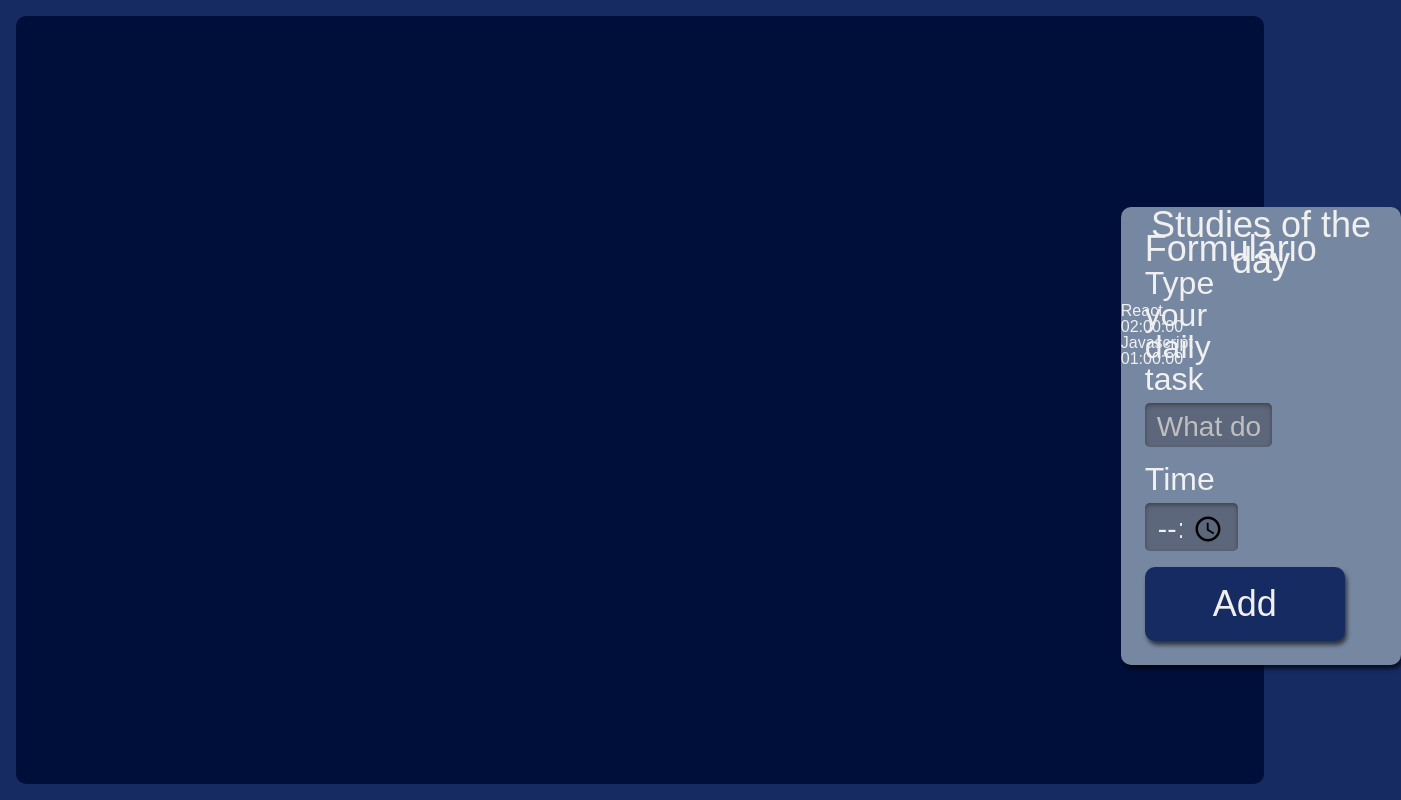
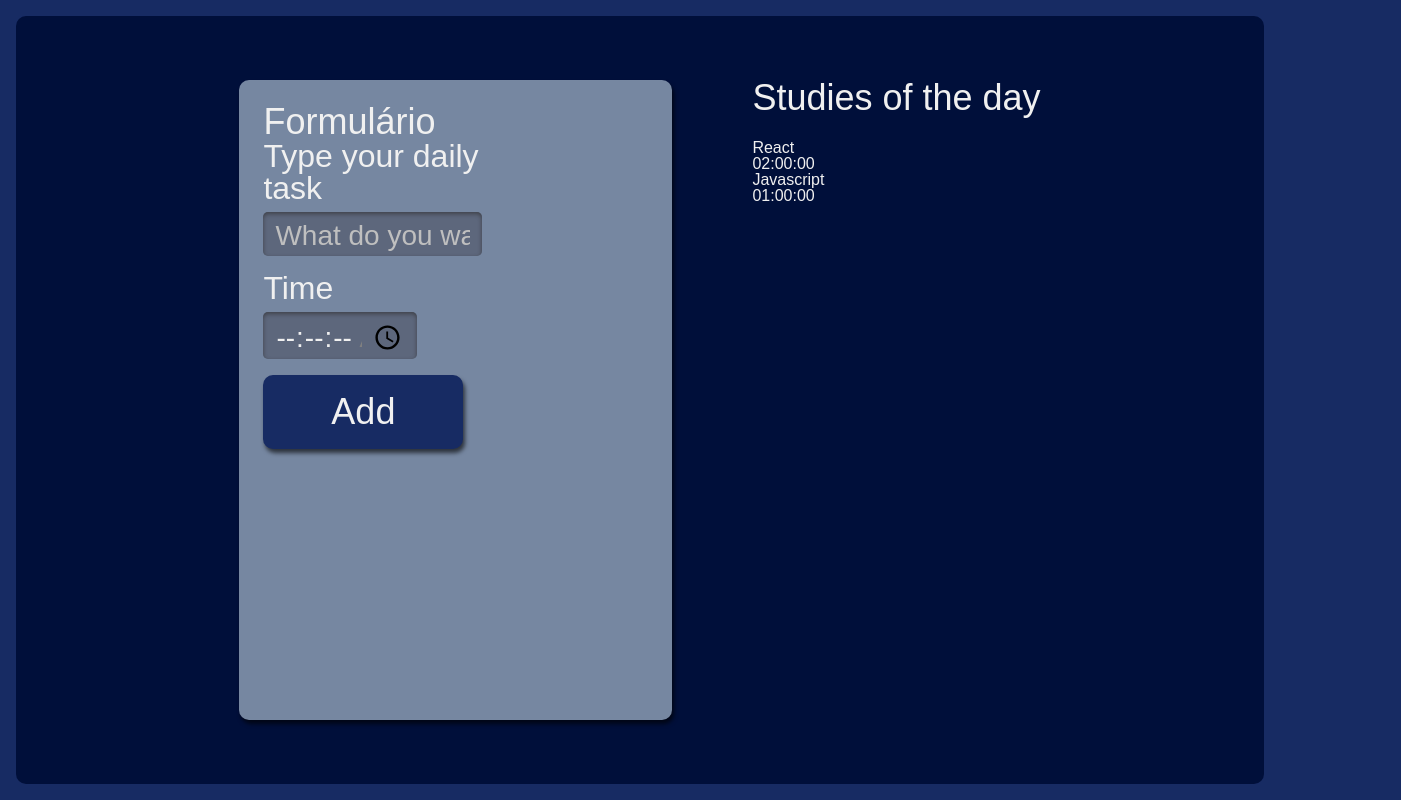
Before and after one commit to ecpieritz/study-schedule, a React (Create React App) app: page / in a window 1280 px wide. Shown: the whole page, 1401 px wide, since content can reach past the window. Built offline with nearby package versions, Linux system fonts and the light colour scheme.

Commit message:
Changed AppStyle css

```diff
--- a/src/pages/style.scss
+++ b/src/pages/style.scss
@@ -1,12 +1,7 @@
 .AppStyle {
-  display: grid;
-  grid-template-rows: min-content min-content auto;
-  grid-template-areas:
-  "new-task"
-  "timer"
-  "tasks"
-  ;
-  row-gap: 24px;
+  display: flex;
+  flex-direction: row;
+  gap: 80px;
   min-width: 320px;
   min-height: calc(100vh - 32px);
   width: 100%;
@@ -14,17 +9,12 @@
   box-sizing: border-box;
   border-radius: 10px;
   background-color: #000f3a;
+  justify-content: center;
+  align-content: center;
+  padding: 64px;
 
-  @media screen and (min-width:1280px)  {
-    grid-template-areas:
-    "new-task tasks"
-    "timer tasks"
-    ;
-    column-gap: 64px;
-    grid-template-rows: min-content min-content;
-    grid-template-columns: 750px 300px;
-    justify-content: center;
-    align-content: center;
-    padding: 64px;
+  @media screen and (max-width: 960px)  {
+    flex-direction: column;
+    gap: 40px;
   }
 }
```
